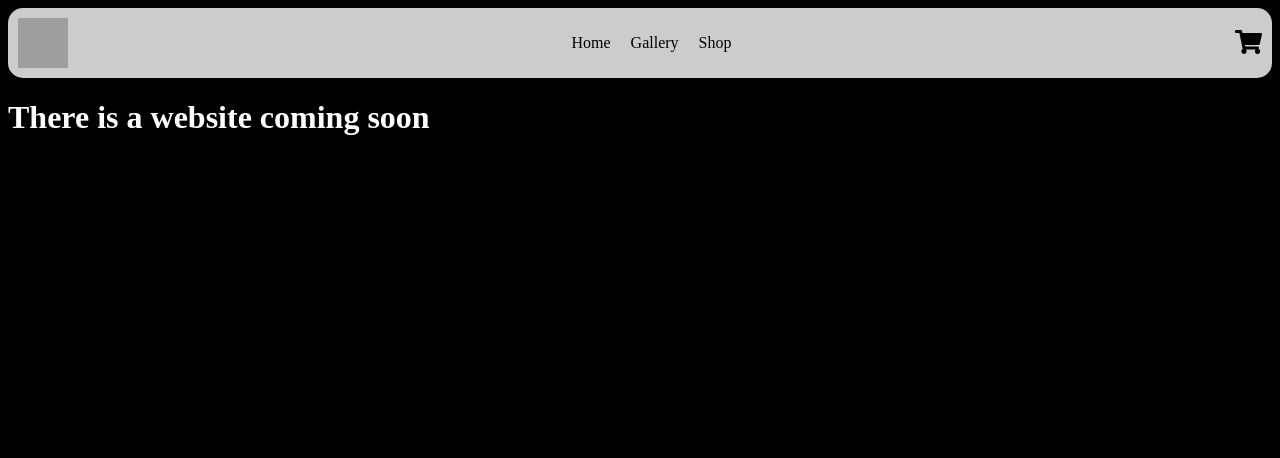
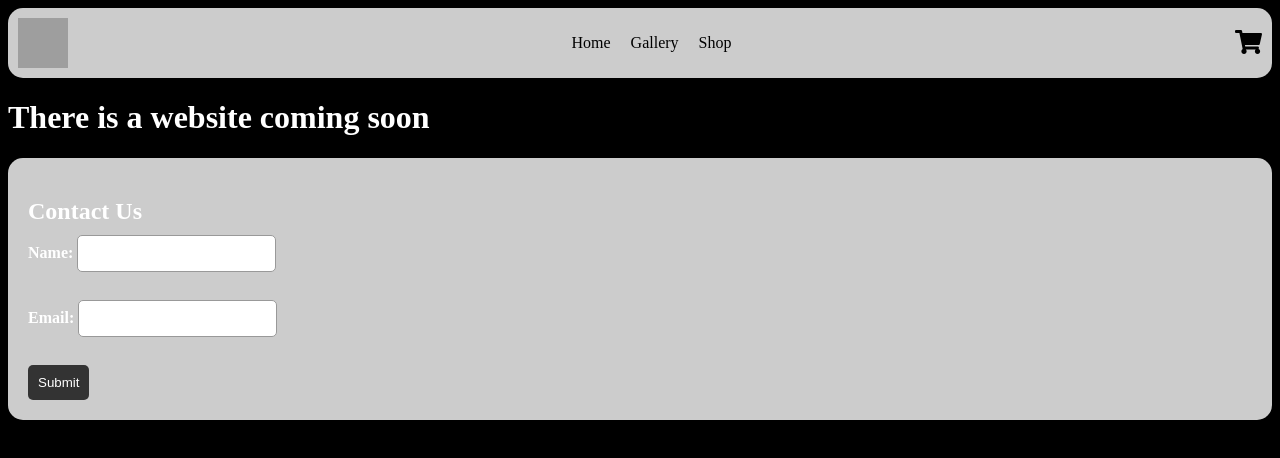
Before and after one commit to huskynz/Malteo-Winery, a plain HTML site: page index.html in a window 1280 px wide. Drawn offline with Linux system fonts and the light colour scheme; grey boxes are pictures that could not be loaded.

Commit message:
Add contact form need to fix it but it somewhat works

```diff
--- a/css/base.css
+++ b/css/base.css
@@ -54,3 +54,47 @@ html {
     color: black;
 }
 /*End Nav Styles*/
+
+/* Contact Form Styles */
+.contact-form {
+    background-color: #CCCCCC;
+    padding: 20px;
+    border-radius: 15px;
+    margin-top: 20px;
+    display: flex;
+    flex-wrap: wrap;
+}
+
+.contact-form h2 {
+    margin-bottom: 10px;
+    width: 100%;
+}
+
+.contact-form label {
+    font-weight: bold;
+    flex: 0 0 100%;
+}
+
+.contact-form input[type="text"],
+.contact-form input[type="email"],
+.contact-form input[type="submit"] {
+    flex: 1;
+    padding: 10px;
+    margin-right: 10px;
+    border: 1px solid #999;
+    border-radius: 5px;
+}
+
+.contact-form input[type="text"],
+.contact-form input[type="email"] {
+    margin-bottom: 10px;
+}
+
+.contact-form input[type="submit"] {
+    background-color: #333;
+    color: white;
+    border: none;
+    border-radius: 5px;
+    cursor: pointer;
+    margin-right: 0; /* Remove margin-right for the submit button */
+}
--- a/index.html
+++ b/index.html
@@ -25,6 +25,20 @@
         <h1>There is a website coming soon</h1>
     </div>
 
+
+    <!-- Contact Form -->
+    <div class="contact-form">
+        <h2>Contact Us</h2>
+        <form action="mailto:your-email@example.com" method="post" enctype="text/plain">
+            <label for="name">Name:</label>
+            <input type="text" id="name" name="name" required><br><br>
+            <label for="email">Email:</label>
+            <input type="email" id="email" name="email" required><br><br>
+            <input type="submit" value="Submit">
+        </form>
+    </div>
+
+
     <footer class="bg-teal">
         <!-- Footer content -->
     </footer>
```
